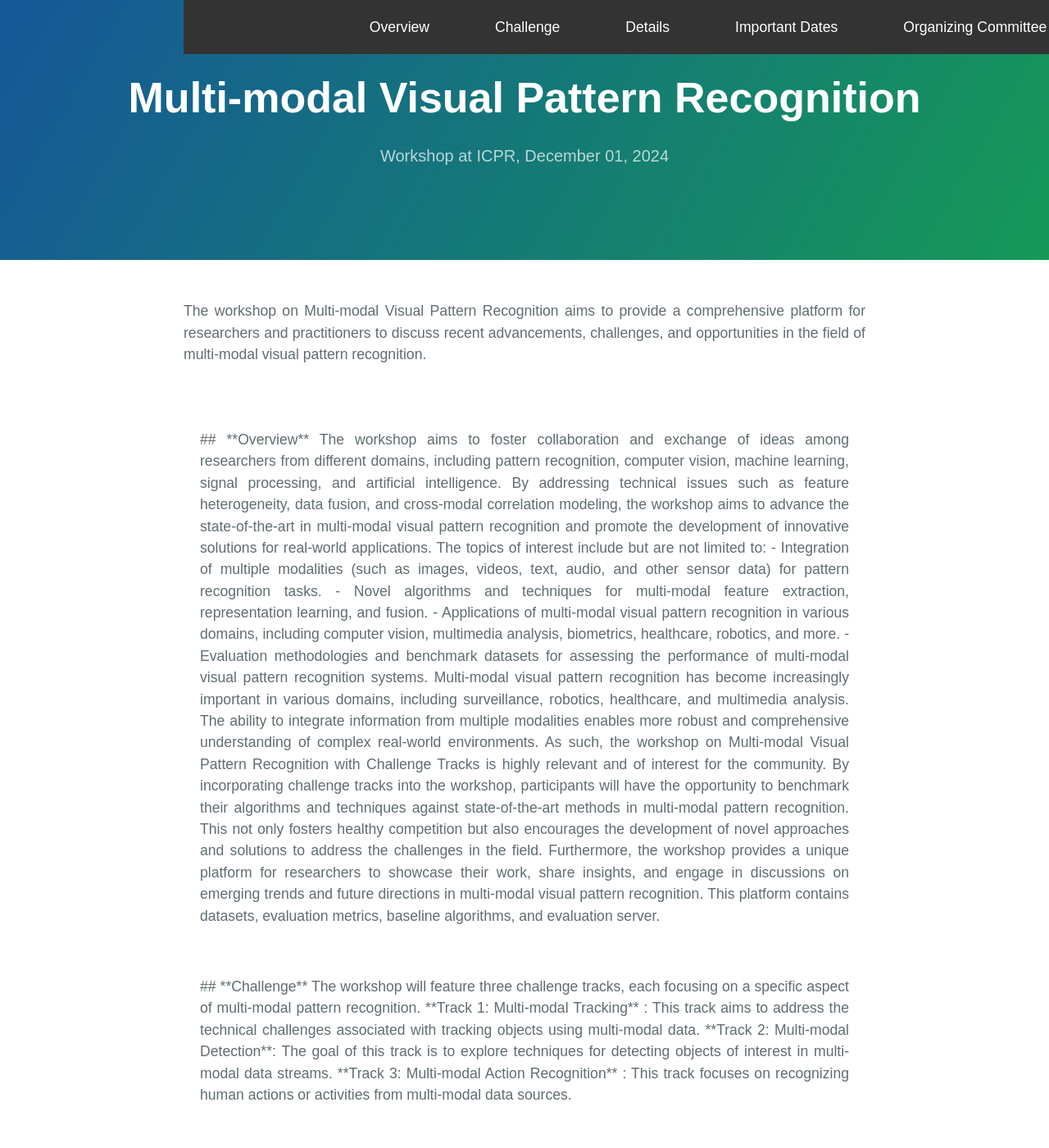
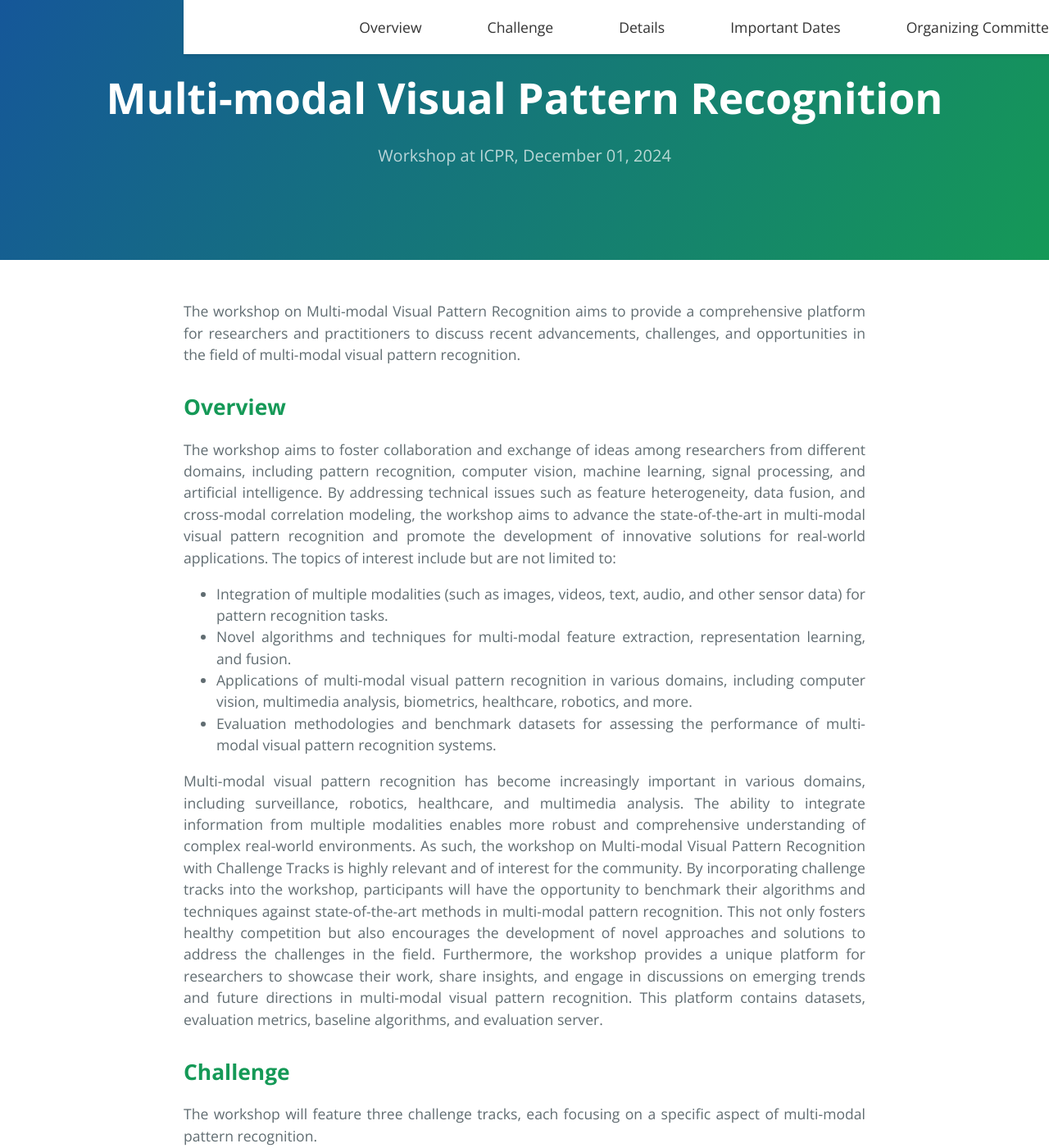
Before and after one commit to PRCI-Lab/mmvpr-workshop-icpr2024, a Jekyll site: the page built from index.md, in a window 1280 px wide and 1400 px high. Shown: the whole window at 82% size. Built offline with Jekyll 4.4.1, drawn with Linux system fonts in a browser that asks for light colours; some of the changed text lies outside the part shown.

Commit message:
Update index.md

```diff
--- a/index.md
+++ b/index.md
@@ -2,11 +2,8 @@
 layout: default
 ---
 <style>
-    body {
-        font-family: Arial, sans-serif;
-    }
     #navbar {
-        background-color: #333;
+        background-color: white;
         padding: 10px;
         position: fixed;
         top: 0;
@@ -15,34 +12,34 @@ layout: default
         justify-content: center;
         transition: top 0.5s;
         z-index: 1000;
+        box-shadow: 0 2px 4px rgba(0, 0, 0, 0.1);
     }
+
     #navbar ul {
         list-style-type: none;
         margin: 0;
         padding: 0;
         display: flex;
     }
+
     #navbar li {
         margin: 0 20px;
     }
 
     #navbar a {
-        color: white;
+        color: #333;
         text-decoration: none;
         padding: 10px 20px;
         display: block;
     }
 
     #navbar a:hover {
-        background-color: #575757;
+        background-color: #f0f0f0;
         border-radius: 5px;
     }
 
     #navbar.hidden {
-        top: -50px;
-    }
-    .section {
-        padding: 60px 20px 0;
+        top: -80px;
     }
 </style>
 
@@ -56,42 +53,43 @@ layout: default
         }
     });
 
-    document.getElementById('navbar').addEventListener('mouseenter', function() {
-        this.classList.remove('hidden');
-    });
+    document.addEventListener('DOMContentLoaded', function() {
+        const navbar = document.getElementById('navbar');
+        navbar.addEventListener('mouseenter', function() {
+            navbar.classList.remove('hidden');
+        });
 
-    document.getElementById('navbar').addEventListener('mouseleave', function() {
-        if (window.scrollY > 50) {
-            this.classList.add('hidden');
-        }
+        navbar.addEventListener('mouseleave', function() {
+            if (window.scrollY > 50) {
+                navbar.classList.add('hidden');
+            }
+        });
     });
 </script>
 
-{% include navbar.html %}
+<div id="navbar" class="hidden">
+    <ul>
+        <li><a href="#overview">Overview</a></li>
+        <li><a href="#challenge">Challenge</a></li>
+        <li><a href="#details-of-the-challenge">Details</a></li>
+        <li><a href="#important-dates">Important Dates</a></li>
+        <li><a href="#organizing-committee">Organizing Committee</a></li>
+    </ul>
+</div>
 
 The workshop on Multi-modal Visual Pattern Recognition aims to provide a comprehensive platform for researchers and practitioners to discuss recent advancements, challenges, and opportunities in the field of multi-modal visual pattern recognition.
 
-<div class="section" id="overview">
-    ## **Overview**
-    {% include_relative docs/overview.md %}
-</div>
+## **Overview**
+{% include_relative docs/overview.md %}
 
-<div class="section" id="challenge">
-    ## **Challenge**
-    {% include_relative docs/challenge.md %}
-</div>
+## **Challenge**
+{% include_relative docs/challenge.md %}
 
-<div class="section" id="details-of-the-challenge">
-    ## **Details of the challenge**
-    {% include_relative docs/details-of-the-challenge.md %}
-</div>
+## **Details of the challenge**
+{% include_relative docs/details-of-the-challenge.md %}
 
-<div class="section" id="important-dates">
-    ## **Important Dates**
-    {% include_relative docs/important-dates.md %}
-</div>
+## **Important Dates**
+{% include_relative docs/important-dates.md %}
 
-<div class="section" id="organizing-committee">
-    ## **Organizing Committee**
-    {% include_relative docs/organizing-committee.md %}
-</div>
+## **Organizing Committee**
+{% include_relative docs/organizing-committee.md %}
```
